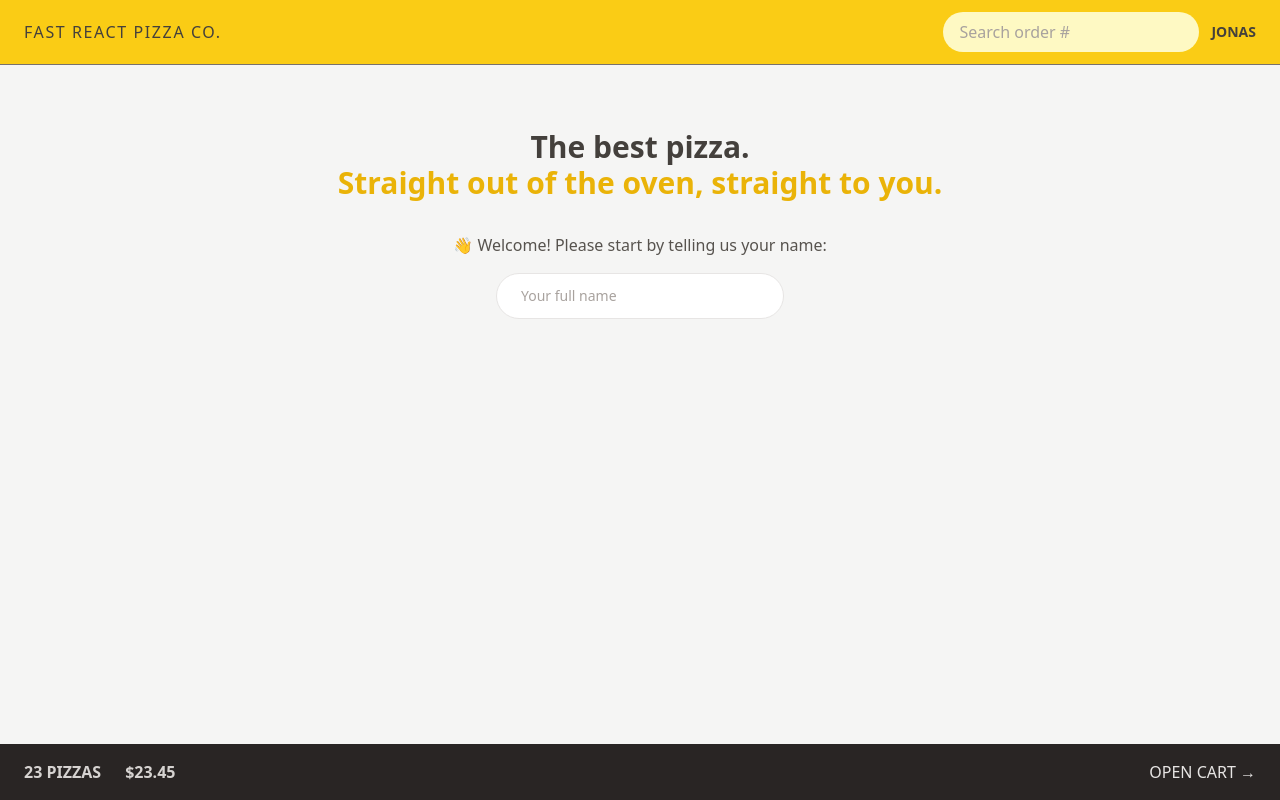
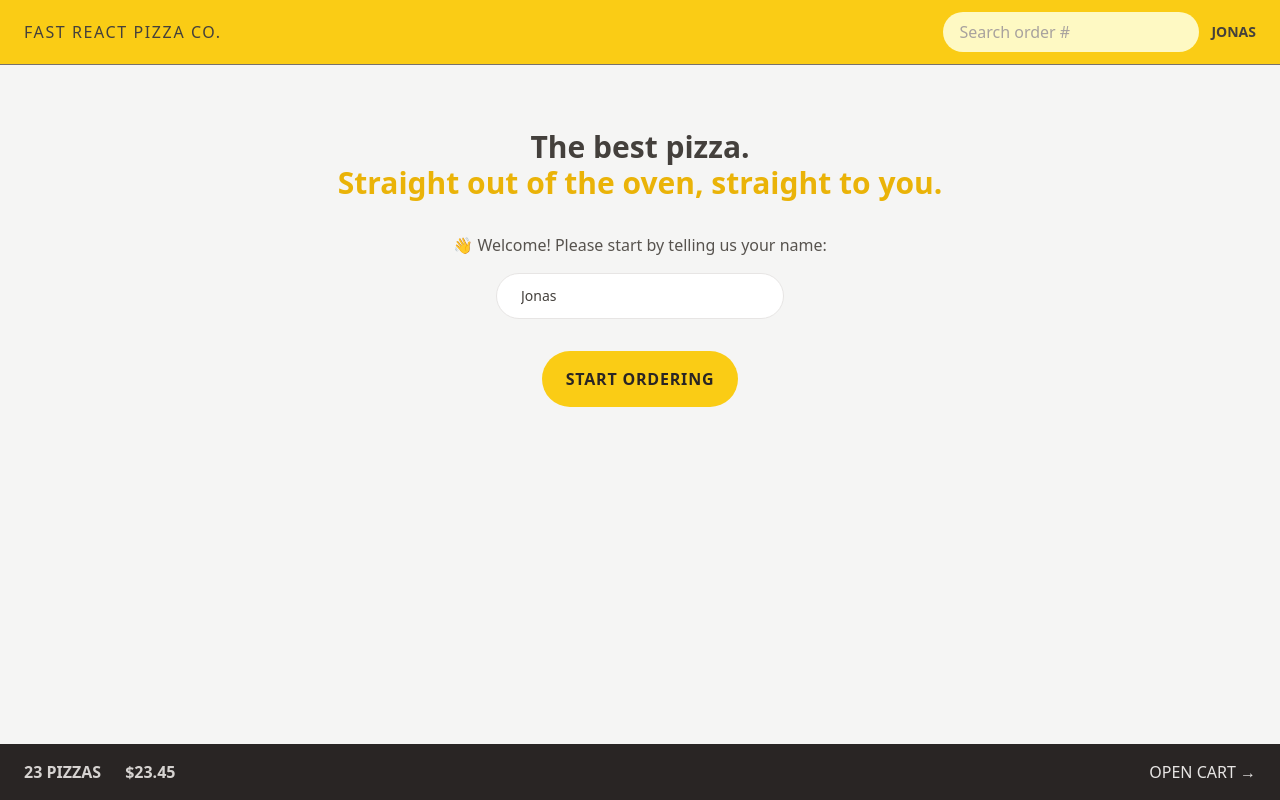
Before and after one commit to Akshay-Gengaje/fast-react-pizza-app, a React (Vite) app: page / in a window 1280 px wide. Built offline with nearby package versions, Linux system fonts and the light colour scheme.

Commit message:
Button UI Implemented

```diff
--- a/src/features/cart/Cart.jsx
+++ b/src/features/cart/Cart.jsx
@@ -1,4 +1,4 @@
-import { Link } from "react-router-dom";
+import LinkButton from "../../ui/LinkButton";
 
 // const fakeCart = [
 //   {
@@ -29,14 +29,12 @@ function Cart() {
 
   return (
     <div>
-      <Link to="/menu" className="text-sm text-blue-500  hover:text-blue-600">
-        &larr; Back to menu
-      </Link>
+      <LinkButton to={"/menu"}>&larr; Back to menu</LinkButton>
 
       <h2>Your cart, %NAME%</h2>
 
       <div>
-        <Link to="/order/new">Order pizzas</Link>
+        <LinkButton to={"/order/new"}>Order pizzas</LinkButton>
         <button>Clear cart</button>
       </div>
     </div>
--- a/src/features/user/CreateUser.jsx
+++ b/src/features/user/CreateUser.jsx
@@ -2,7 +2,7 @@ import { useState } from "react";
 import Button from "../../ui/Button";
 
 function CreateUser() {
-  const [username, setUsername] = useState("");
+  const [username, setUsername] = useState("Jonas");
 
   function handleSubmit(e) {
     e.preventDefault();
--- a/src/ui/Button.jsx
+++ b/src/ui/Button.jsx
@@ -2,10 +2,10 @@ const Button = ({ children, disabled }) => {
   return (
     <button
       disabled={disabled}
-      className="focus: inline-block rounded-md bg-yellow-400 px-4 py-3 font-semibold
+      className="focus: inline-block rounded-full bg-yellow-400 px-4 py-3 font-semibold
   uppercase tracking-wider text-stone-800 outline-none transition-colors
-  duration-300 hover:bg-yellow-300
-  focus:ring focus:ring-yellow-300 focus:ring-offset-2 disabled:cursor-not-allowed sm:px-6 sm:py-4"
+  duration-300 hover:bg-yellow-300 focus:outline-none focus:ring focus:ring-yellow-300 focus:ring-offset-2
+  disabled:cursor-not-allowed md:px-6 md:py-4"
     >
       {children}
     </button>
--- a/src/ui/Error.jsx
+++ b/src/ui/Error.jsx
@@ -1,4 +1,5 @@
 import { useNavigate, useRouteError } from "react-router-dom";
+import LinkButton from "./LinkButton";
 
 function NotFound() {
   const navigate = useNavigate();
@@ -8,7 +9,8 @@ function NotFound() {
     <div>
       <h1>Something went wrong 😢</h1>
       <p>{error.data || error.message}</p>
-      <button onClick={() => navigate(-1)}>&larr; Go back</button>
+      <LinkButton to="-1">&larr; Go back</LinkButton>
+
     </div>
   );
 }
--- /dev/null
+++ b/src/ui/LinkButton.jsx
@@ -0,0 +1,20 @@
+import { Link, useNavigate } from "react-router-dom";
+
+const LinkButton = ({ children, to }) => {
+  const navigate = useNavigate();
+  const className =
+    "text-sm text-blue-500  hover:text-blue-600 underline-none hover:underline";
+  if (to === "-1")
+    return (
+      <button onClick={() => navigate(-1)} className={className}>
+        &larr; Go back
+      </button>
+    );
+  return (
+    <Link to={to} className={className}>
+      {children}
+    </Link>
+  );
+};
+
+export default LinkButton;
```
